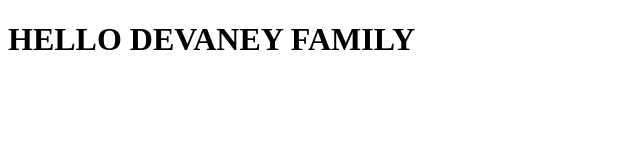
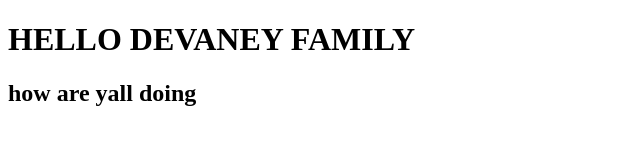
Before and after one commit to MCoder1013/matthewdev.me, a plain HTML site: page index.html in a window 1280 px wide. Shown: the whole page, without its empty margins (0-640 px from the left). Drawn offline with Linux system fonts and the light colour scheme.

Commit message:
second message

```diff
--- a/index.html
+++ b/index.html
@@ -9,5 +9,6 @@
 
 <body>
   <h1> HELLO DEVANEY FAMILY </h1>
+  <h2> how are yall doing </h2>
 </body>
 </html>
```
